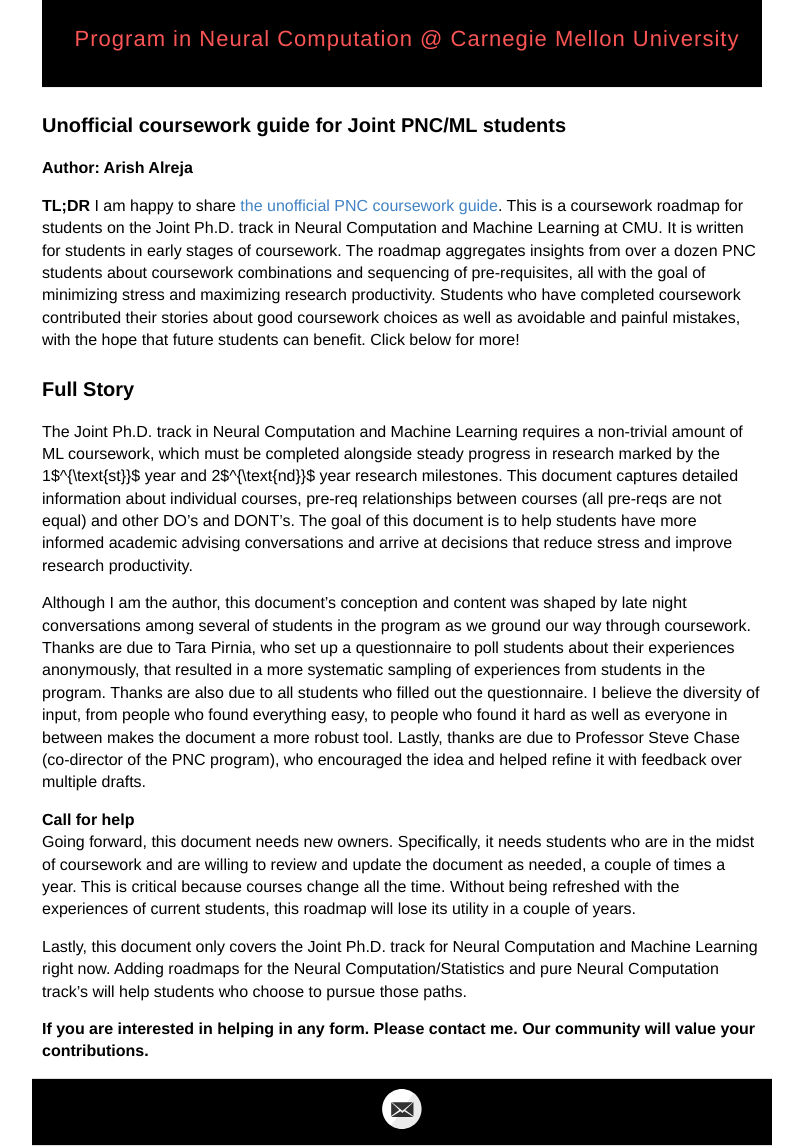
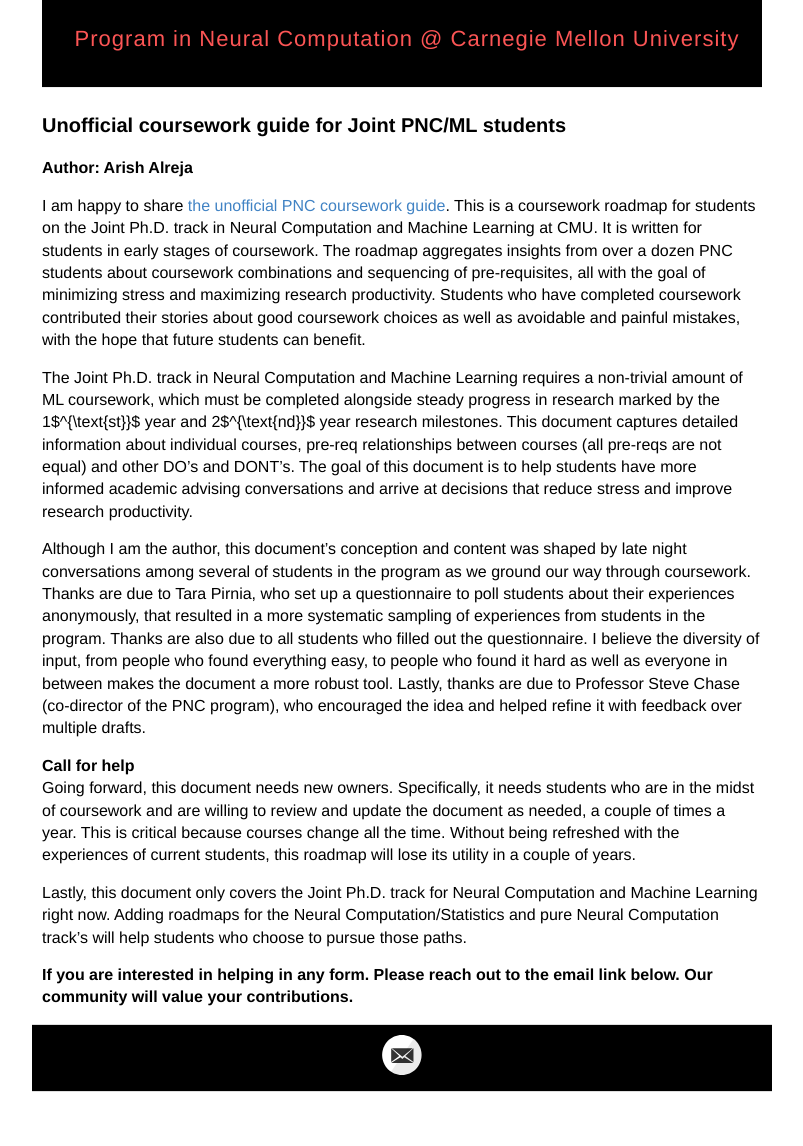
Before and after one commit to pnc-cmu-unofficial/pnc-cmu-unofficial.github.io, a Jekyll site: the page built from _notes/1_unofficialpncguide.md, in a window 1280 px wide. Shown: the whole page, without its empty margins (238-1041 px from the left). Built offline with Jekyll 4.4.1, drawn with Linux system fonts in a browser that asks for light colours; after the commit the page ends 1092 px from its top, so only the background shows below that.

Commit message:
minor change to unofficial pnc

```diff
--- a/_notes/1_unofficialpncguide.md
+++ b/_notes/1_unofficialpncguide.md
@@ -7,9 +7,8 @@ published: true
 ---
 **Author: Arish Alreja**
 
-**TL;DR** I am happy to share [the unofficial PNC coursework guide](/files/The_Unofficial_PNC_Guide.pdf). This is a coursework roadmap for students on the Joint Ph.D. track in Neural Computation and Machine Learning at CMU. It is written for students in early stages of coursework. The roadmap aggregates insights from over a dozen PNC students about coursework combinations and sequencing of pre-requisites, all with the goal of minimizing stress and maximizing research productivity. Students who have completed coursework contributed their stories about good coursework choices as well as avoidable and painful mistakes, with the hope that future students can benefit. Click below for more!
+I am happy to share [the unofficial PNC coursework guide](/files/The_Unofficial_PNC_Guide.pdf). This is a coursework roadmap for students on the Joint Ph.D. track in Neural Computation and Machine Learning at CMU. It is written for students in early stages of coursework. The roadmap aggregates insights from over a dozen PNC students about coursework combinations and sequencing of pre-requisites, all with the goal of minimizing stress and maximizing research productivity. Students who have completed coursework contributed their stories about good coursework choices as well as avoidable and painful mistakes, with the hope that future students can benefit.
 
-<h3>Full Story</h3>
 The Joint Ph.D. track in Neural Computation and Machine Learning requires a non-trivial amount of ML coursework, which must be completed alongside steady progress in research marked by the 1$^{\text{st}}$ year and 2$^{\text{nd}}$ year research milestones. This document captures detailed information about individual courses, pre-req relationships between courses (all pre-reqs are not equal) and other DO's and DONT's. The goal of this document is to help students have more informed academic advising conversations and arrive at decisions that reduce stress and improve research productivity.
 
 Although I am the author, this document's conception and content was shaped by late night conversations among several of students in the program as we ground our way through coursework. Thanks are due to Tara Pirnia, who set up a questionnaire to poll students about their experiences anonymously, that resulted in a more systematic sampling of experiences from students in the program. Thanks are also due to all students who filled out the questionnaire. I believe the diversity of input, from people who found everything easy, to people who found it hard as well as everyone in between makes the document a more robust tool. Lastly, thanks are due to Professor Steve Chase (co-director of the PNC program), who encouraged the idea and helped refine it with feedback over multiple drafts.
@@ -19,4 +18,4 @@ Going forward, this document needs new owners. Specifically, it needs students w
 
 Lastly, this document only covers the Joint Ph.D. track for Neural Computation and Machine Learning right now. Adding roadmaps for the Neural Computation/Statistics and pure Neural Computation track's will help students who choose to pursue those paths.
 
-__If you are interested in helping in any form. Please contact me. Our community will value your contributions.__
+__If you are interested in helping in any form. Please reach out to the email link below. Our community will value your contributions.__
```
